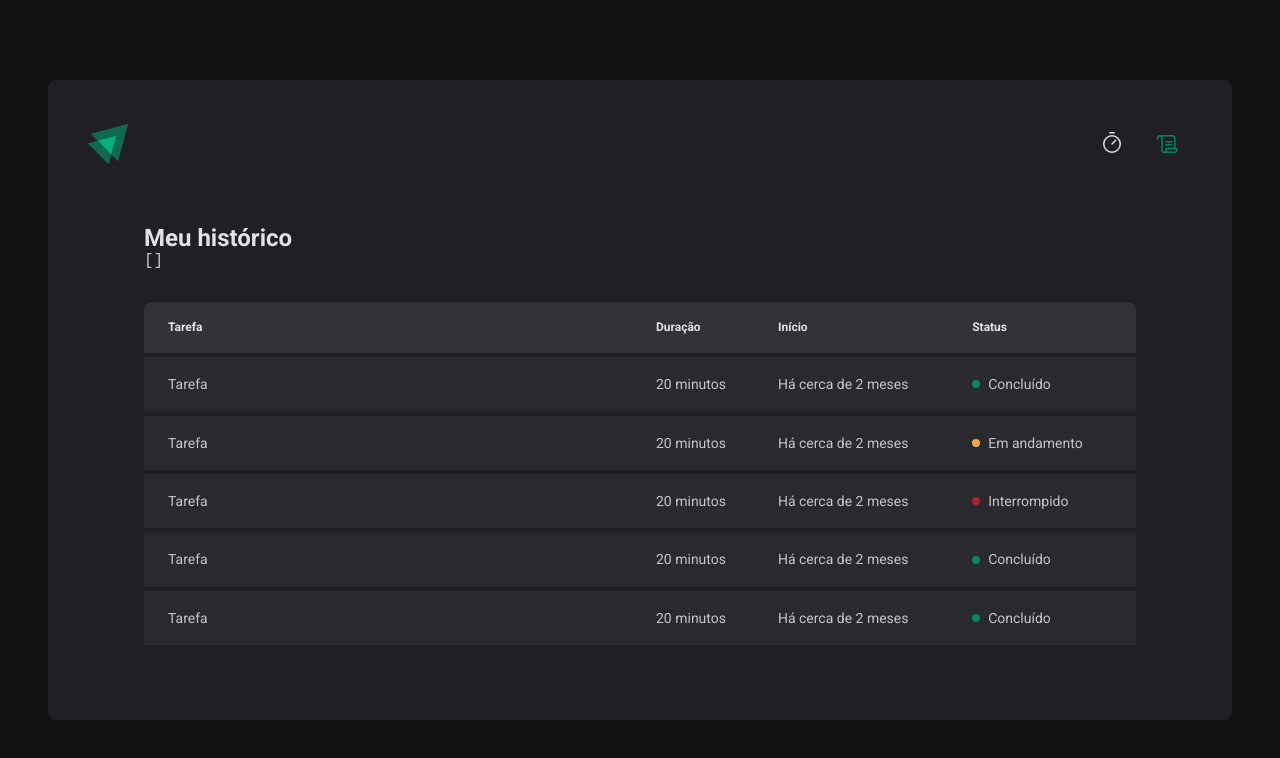
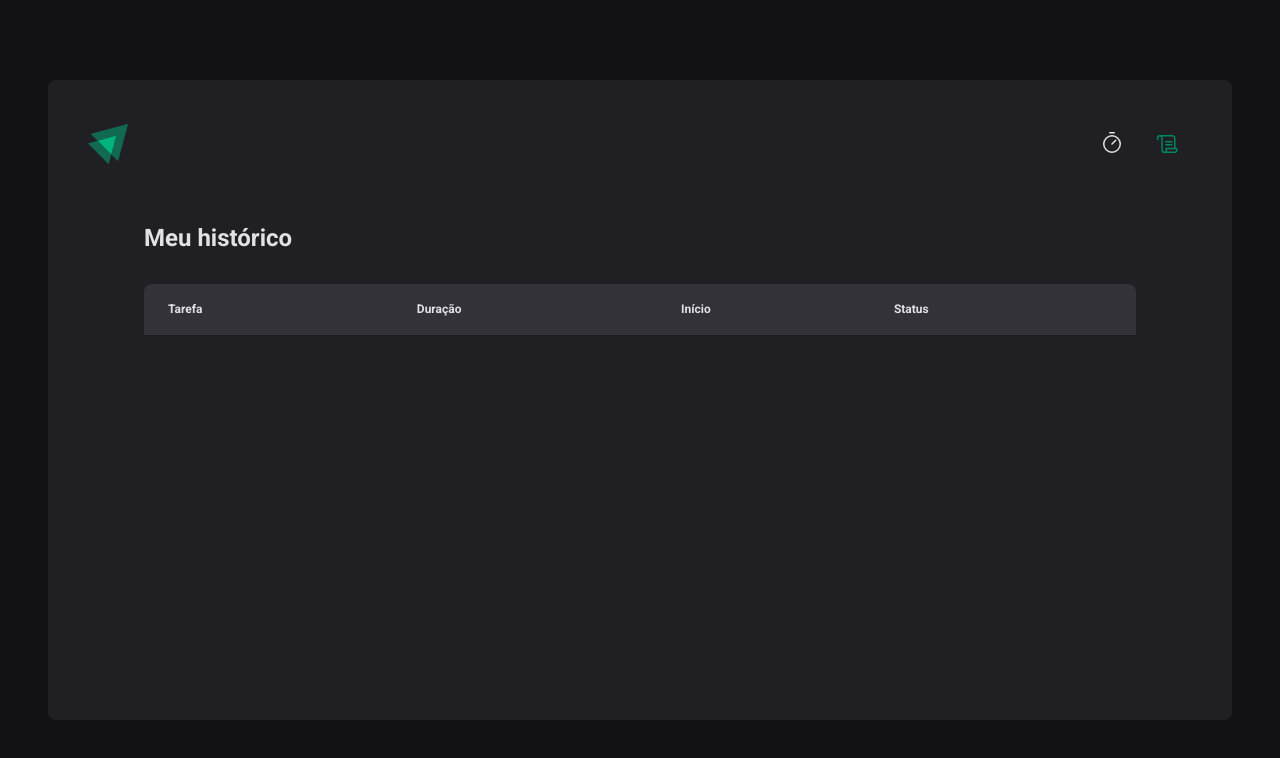
Before and after one commit to emersonmelomartins/ignite-timer, a React (Vite) app: page /history in a window 1280 px wide. Shown: the top 758 px of the page. Built offline with nearby package versions, Linux system fonts and the light colour scheme.

Commit message:
Listing cycles history

```diff
--- a/src/contexts/CyclesContex.tsx
+++ b/src/contexts/CyclesContex.tsx
@@ -75,8 +75,6 @@
     setCycles((state) => [...state, newCycle])
     setActiveCycleId(id)
     setAmountSecondsPast(0)
-
-    // reset()
   }
 
   return (
--- a/src/pages/History/index.tsx
+++ b/src/pages/History/index.tsx
@@ -1,4 +1,6 @@
 import { useContext } from 'react'
+import { formatDistanceToNow } from 'date-fns'
+import ptBR from 'date-fns/locale/pt-BR'
 import { CyclesContext } from '../../contexts/CyclesContex'
 import { HistoryContainer, HistoryList, Status } from './styles'
 
@@ -7,8 +9,6 @@
   return (
     <HistoryContainer>
       <h1>Meu histórico</h1>
-
-      <pre>{JSON.stringify(cycles, null, 2)}</pre>
 
       <HistoryList>
         <table>
@@ -21,46 +21,31 @@
             </tr>
           </thead>
           <tbody>
-            <tr>
-              <td>Tarefa</td>
-              <td>20 minutos</td>
-              <td>Há cerca de 2 meses</td>
-              <td>
-                <Status statusColor="green">Concluído</Status>
-              </td>
-            </tr>
-            <tr>
-              <td>Tarefa</td>
-              <td>20 minutos</td>
-              <td>Há cerca de 2 meses</td>
-              <td>
-                <Status statusColor="yellow">Em andamento</Status>
-              </td>
-            </tr>
-            <tr>
-              <td>Tarefa</td>
-              <td>20 minutos</td>
-              <td>Há cerca de 2 meses</td>
-              <td>
-                <Status statusColor="red">Interrompido</Status>
-              </td>
-            </tr>
-            <tr>
-              <td>Tarefa</td>
-              <td>20 minutos</td>
-              <td>Há cerca de 2 meses</td>
-              <td>
-                <Status statusColor="green">Concluído</Status>
-              </td>
-            </tr>
-            <tr>
-              <td>Tarefa</td>
-              <td>20 minutos</td>
-              <td>Há cerca de 2 meses</td>
-              <td>
-                <Status statusColor="green">Concluído</Status>
-              </td>
-            </tr>
+            {cycles.map((cycle) => (
+              <tr key={cycle.id}>
+                <td>{cycle.task}</td>
+                <td>{cycle.minutesAmount} minutos</td>
+                <td>
+                  {formatDistanceToNow(cycle.startDate, {
+                    addSuffix: true,
+                    locale: ptBR,
+                  })}
+                </td>
+                <td>
+                  {cycle.finishedDate && (
+                    <Status statusColor="green">Concluído</Status>
+                  )}
+
+                  {cycle.interruptedDate && (
+                    <Status statusColor="red">Interrompido</Status>
+                  )}
+
+                  {!cycle.finishedDate && !cycle.interruptedDate && (
+                    <Status statusColor="yellow">Em andamento</Status>
+                  )}
+                </td>
+              </tr>
+            ))}
           </tbody>
         </table>
       </HistoryList>
```
